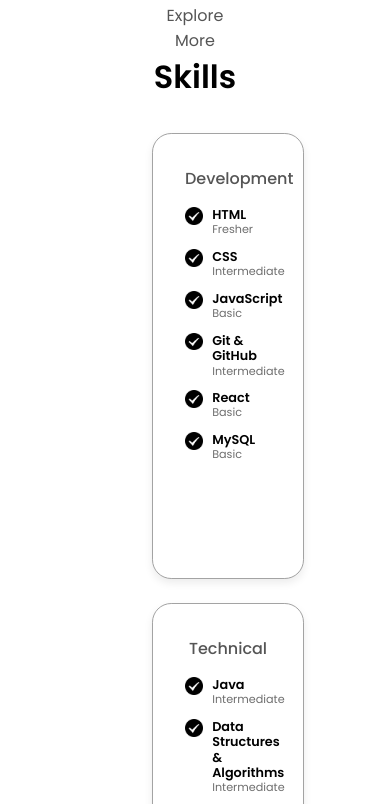
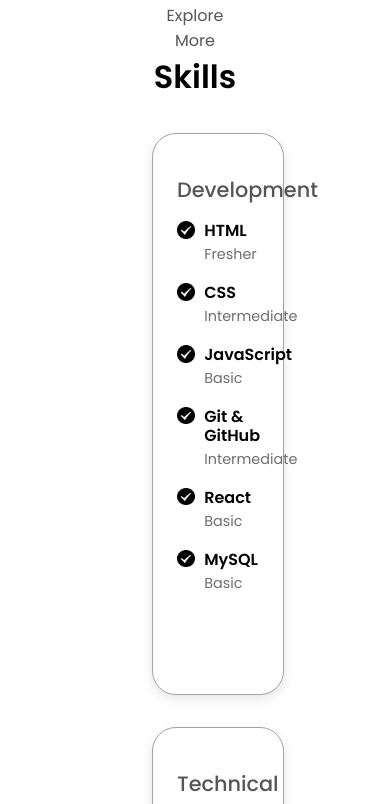
Before and after one commit to rajputamisha2374/portfolioProject, a plain HTML site: page index.html in a window 390 px wide. Shown: the part 1832-2636 px from the top of the page. Drawn offline with Linux system fonts and the light colour scheme.

Commit message:
Increased skill section box size for mobile

```diff
--- a/mediaQueries.css
+++ b/mediaQueries.css
@@ -153,43 +153,50 @@
   #experience .about-containers {
     display: flex;
     flex-direction: column;
-    gap: 1.5rem;
+    gap: 2rem;
     align-items: center;
   }
 
+  /* 🔹 Increased box size and spacing */
   #experience .details-container {
-    width: 90%;
-    padding: 1rem;
+    width: 95%;                /* slightly wider */
+    min-height: 480px;         /* increased height */
+    padding: 2.5rem 1.5rem;    /* more inner space */
+    background: #fff;
+    border-radius: 1.5rem;
+    box-shadow: 0 4px 12px rgba(0, 0, 0, 0.1);
     text-align: center;
   }
 
+  /* 🔹 Adjust titles inside boxes */
   #experience .experience-sub-title {
-    font-size: 1rem;
+    font-size: 1.3rem;
+    margin-bottom: 1rem;
   }
 
+  /* 🔹 Space out each skill item */
   #experience .article-container {
-    display: grid;
-    grid-template-columns: 1fr;
-    gap: 0.75rem;
+    display: flex;
+    flex-direction: column;
+    gap: 1.2rem;
   }
 
   #experience article h3 {
-    font-size: 0.8rem;
+    font-size: 1rem;
+    margin-bottom: 0.3rem;
   }
 
   #experience article p {
-    font-size: 0.7rem;
+    font-size: 0.9rem;
+    color: rgb(110, 110, 110);
   }
 
-  #experience .details-container{
-    width: 100%;
-    min-height: 380px;
-    padding: 2rem;
-    background: #fff;
-    border-radius: 1.2rem;
-    box-shadow: 0 4px 8px rgba(0, 0, 0, 0.08);
+  #experience article img.icon {
+    height: 1.1rem;
+    width: 1.1rem;
   }
 }
+
 
 /* ----- Responsive layout for Projects section ----- */
 @media (max-width: 900px) {
```
